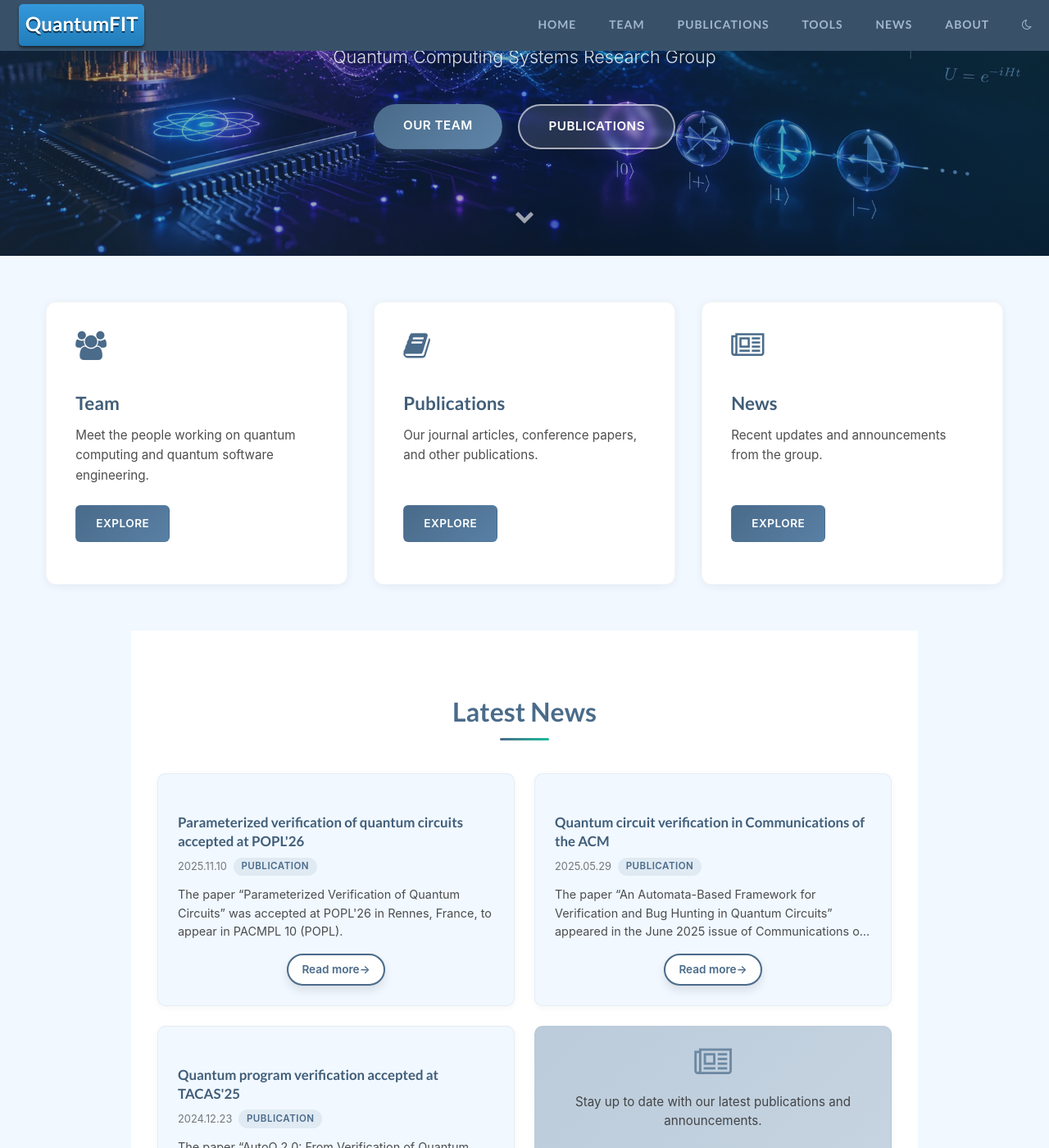
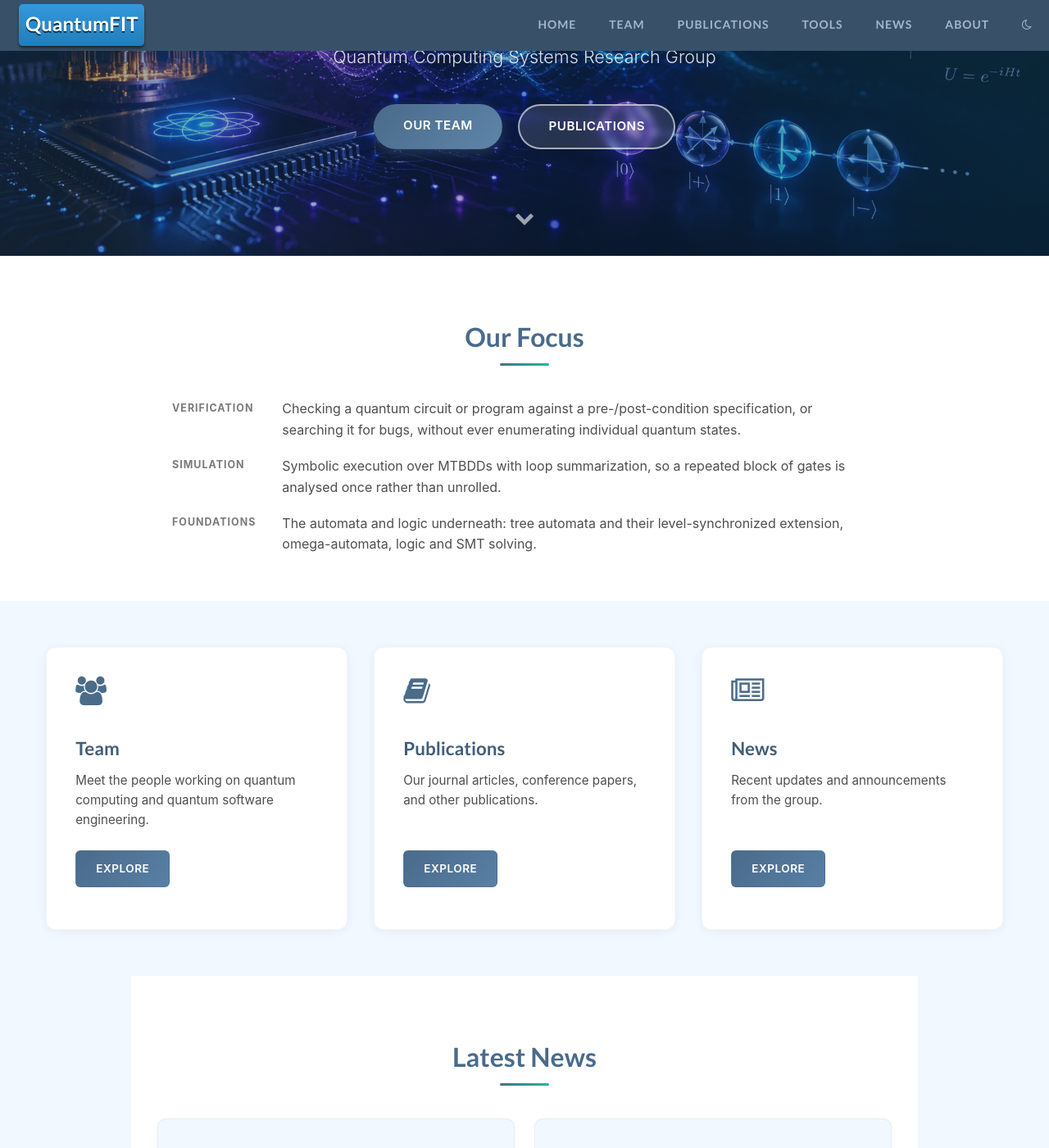
Before and after one commit to QuantumFIT/quantumfit.github.io, a Jekyll site: the page built from index.html, in a window 1280 px wide and 1400 px high, scrolled down 212 px. Shown: the whole window at 82% size. Built offline with Jekyll 4.4.1, drawn with Linux system fonts in a browser that asks for light colours.

Commit message:
Home page: an Our Focus band under the hero
The home page ran hero -> three navigation cards -> Latest News, with no
prose about the research anywhere on it. A reader learned what the group
is called and where to click, but not what it works on.

The band sits directly under the hero, so that comes first, and the
hero's scroll arrow now points at it rather than at the navigation.

Three labelled directions rather than cards or a paragraph: it reuses
the label/value device already on the Team page's PI card, so it adds no
new visual idea and needs no icons. The copy is traceable -- Verification
and Simulation are the Tools page's own descriptions of AutoQ and
Medusa, Foundations comes from the PI's research row and the POPL'25
level-synchronized automata result.

The directions live in _data/focus.yml, like the news and the team, so
the copy is a data edit and the layout stays structural. The section is
guarded on the data being non-empty.

Full-bleed like the hero and featured sections it sits between, on
--qf-surface so the bands alternate: near-black hero, this, --qf-bg
cards, surface news.

The centred title with its gradient rule is now a qf-section-title
mixin shared with Latest News rather than a second copy of those 25
lines; the compiled output for .news-section .section-title is
unchanged. The colour moves from $primary to var(--qf-heading), which is
the same value in light mode and means _dark.scss needs no entry for the
new section.

One trap worth recording. _sass/_elements.scss gives every h2 a
left-aligned gradient bar, with an exclusion list for sections that
style their own, and a new section MUST be added to it: because
`#toc h2` sits inside that :not(), the whole selector carries ID-level
specificity -- h2:not(...)::after is (1,0,3) -- so no class-only rule can
override it. Until the section was listed, that rule silently took over
the band title's left, padding-bottom and margin-bottom, and the
underline rendered flush against the left edge of the viewport. The
exclusion list now carries a comment saying so.

Co-Authored-By: Claude Opus 5 <noreply@anthropic.com>
Claude-Session: https://claude.ai/code/session_01Qgr3EHNtzr13mi5YBFazva

```diff
--- /dev/null
+++ b/_data/focus.yml
@@ -0,0 +1,8 @@
+- label: "Verification"
+  text: "Checking a quantum circuit or program against a pre-/post-condition specification, or searching it for bugs, without ever enumerating individual quantum states."
+
+- label: "Simulation"
+  text: "Symbolic execution over MTBDDs with loop summarization, so a repeated block of gates is analysed once rather than unrolled."
+
+- label: "Foundations"
+  text: "The automata and logic underneath: tree automata and their level-synchronized extension, omega-automata, logic and SMT solving."
--- a/_layouts/home.html
+++ b/_layouts/home.html
@@ -39,10 +39,28 @@
           <a href="/publications/" class="button secondary">Publications</a>
         </div>
       </div>
-      <a href="#featured" class="scroll-indicator">
+      <a href="#focus" class="scroll-indicator">
         <i class="fa fa-chevron-down"></i>
       </a>
     </section>
+
+    {% comment %}
+      What the group works on, before the reader is offered navigation. The
+      directions live in _data/focus.yml, like the news and the team, so
+      editing them does not mean touching this layout. Labels are stored in
+      natural case and uppercased by CSS.
+    {% endcomment %}
+    {% if site.data.focus and site.data.focus.size > 0 %}
+    <section id="focus" class="focus-section">
+      <h2 class="section-title">Our Focus</h2>
+      <dl class="focus-list">
+        {% for item in site.data.focus %}
+        <dt>{{ item.label }}</dt>
+        <dd>{{ item.text }}</dd>
+        {% endfor %}
+      </dl>
+    </section>
+    {% endif %}
 
     <section id="featured" class="featured-section">
       <div class="grid-container">
--- a/_sass/_elements.scss
+++ b/_sass/_elements.scss
@@ -6,8 +6,15 @@ hr {
     border: 0;
 }
 
-/* Modern h2 heading style */
-h2:not(.hero-section h2, .featured-section h2, .news-section h2, #toc h2) {
+/* Modern h2 heading style.
+
+   The exclusion list is how a section opts out and styles its own h2 -- and it
+   has to be used, not worked around. Because `#toc h2` sits inside the :not(),
+   the whole selector inherits ID-level specificity: h2:not(...)::after is
+   (1,0,3), which beats any class-only rule a section might write. A new
+   section that forgets to add itself here silently gets this left-aligned bar
+   instead of its own. */
+h2:not(.hero-section h2, .focus-section h2, .featured-section h2, .news-section h2, #toc h2) {
     position: relative;
     padding-bottom: 0.5em;
     margin-bottom: 0.5em;
--- a/_sass/_home.scss
+++ b/_sass/_home.scss
@@ -6,6 +6,7 @@
 // Full-width breakout from #main container
 // ================================
 .hero-section,
+.focus-section,
 .featured-section {
   width: 100vw;
   position: relative;
@@ -285,21 +286,17 @@
   }
 }
 
-// ================================
-// News Section
-// ================================
-.news-section {
-  padding: 3.5rem 2rem;
-  margin-bottom: 1.5em;
-  background: white;
-
-  .section-title {
+// Centred section heading with the short gradient rule under it, shared by
+// "Our Focus" and "Latest News" so the two cannot drift apart. The colour is
+// --qf-heading rather than $primary: identical in light mode, and taking the
+// token means _dark.scss needs no entry for a new section using this.
+@mixin qf-section-title {
   text-align: center;
   display: block;
   margin-bottom: 2.5rem;
   font-size: 2rem;
   font-weight: 700;
-    color: $primary;
+  color: var(--qf-heading);
   position: relative;
   padding-bottom: 1rem;
 
@@ -319,6 +316,68 @@
   &:hover::after {
     width: 100px;
   }
+}
+
+// ================================
+// Focus Section
+// ================================
+.focus-section {
+  padding: 3.5rem 2rem;
+  // Alternates with its neighbours: the hero above is near-black, the featured
+  // cards below sit on --qf-bg, so this band takes --qf-surface.
+  background: var(--qf-surface);
+
+  .section-title {
+    @include qf-section-title;
+  }
+
+  // Same label/value device as .member-facts on the Team page, a size up for
+  // a full-width band.
+  .focus-list {
+    display: grid;
+    grid-template-columns: auto 1fr;
+    gap: 1.15rem 2rem;
+    max-width: 860px;
+    margin: 0 auto;
+
+    dt {
+      padding-top: 0.15rem;
+      color: var(--qf-text-light);
+      font-size: 0.78rem;
+      font-weight: 700;
+      letter-spacing: 0.08em;
+      text-transform: uppercase;
+      white-space: nowrap;
+    }
+
+    dd {
+      margin: 0;
+      color: var(--qf-text);
+      font-size: 1rem;
+      line-height: 1.6;
+    }
+
+    @media (max-width: 600px) {
+      grid-template-columns: 1fr;
+      gap: 0.3rem;
+
+      dt {
+        padding-top: 1.1rem;
+      }
+    }
+  }
+}
+
+// ================================
+// News Section
+// ================================
+.news-section {
+  padding: 3.5rem 2rem;
+  margin-bottom: 1.5em;
+  background: white;
+
+  .section-title {
+    @include qf-section-title;
   }
 
   .news-grid {
```
Lines whose indentation alone changed are shown as unchanged.
